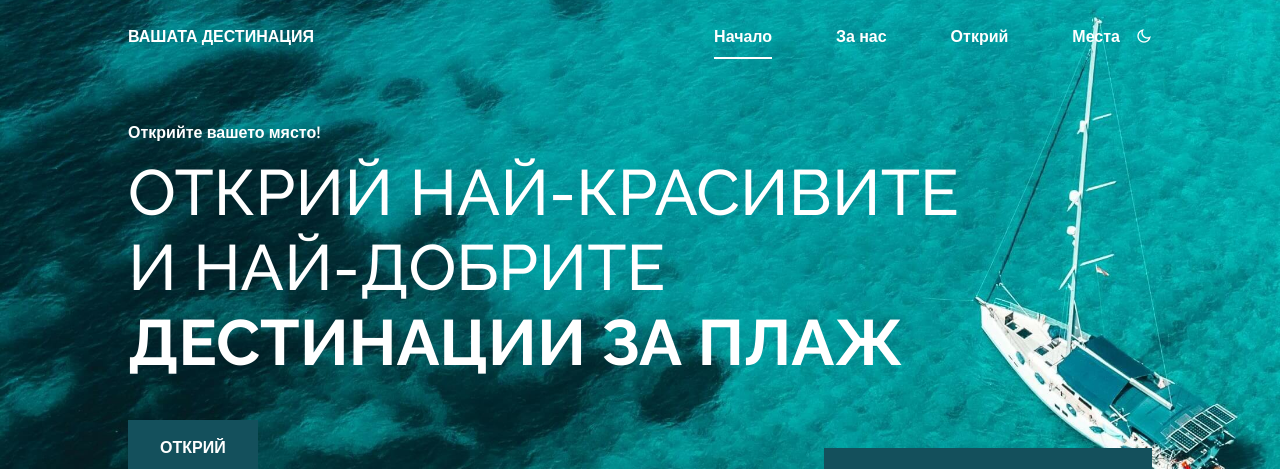
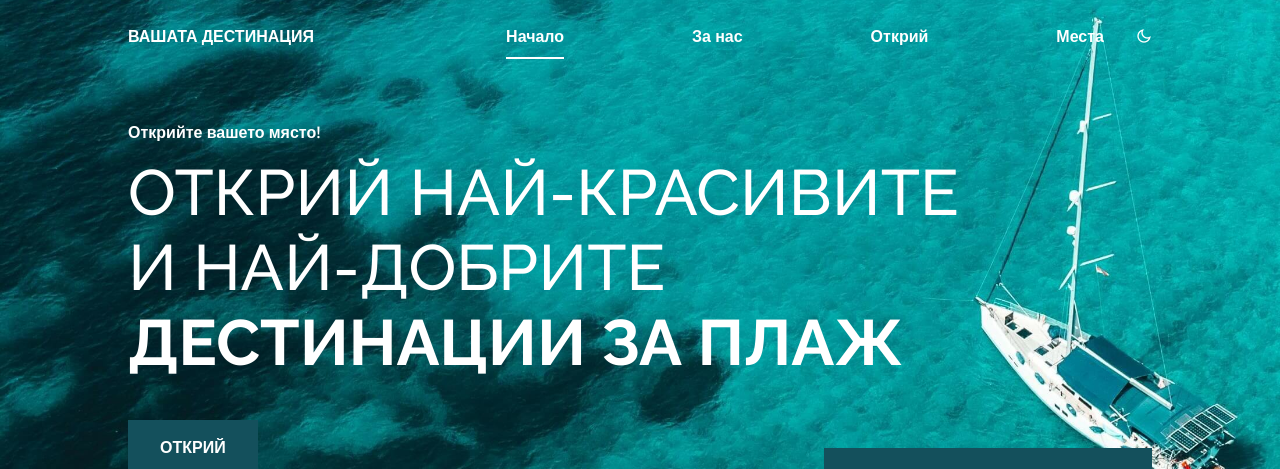
Before and after one commit to DzhanRafetov-UKTC/Travel, a plain HTML site: page index.html in a window 1280 px wide. Shown: the top 469 px of the page. Drawn offline with nearby package versions, Linux system fonts and the light colour scheme.

Commit message:
Update styles.css

```diff
--- a/assets/css/styles.css
+++ b/assets/css/styles.css
@@ -1027,9 +1027,13 @@ input {
   }
 }
 
-@media screen and (min-width: 1200px) {
+@media screen and (min-width: 1079px) {
   .container {
     max-width: 1024px;
+  }
+    .nav__menu .nav__link {
+      margin-left : 3em;
+      margin-right : 1em;
   }
 }
 
```
